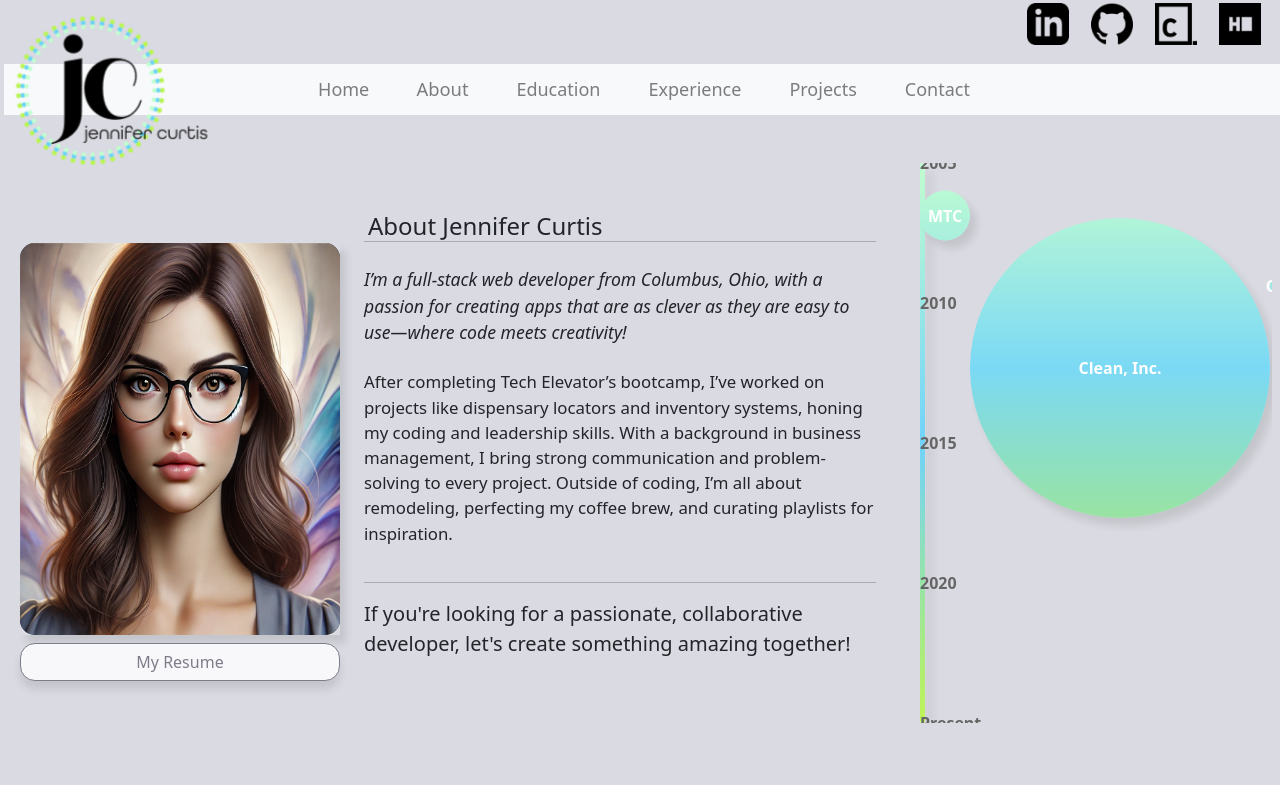
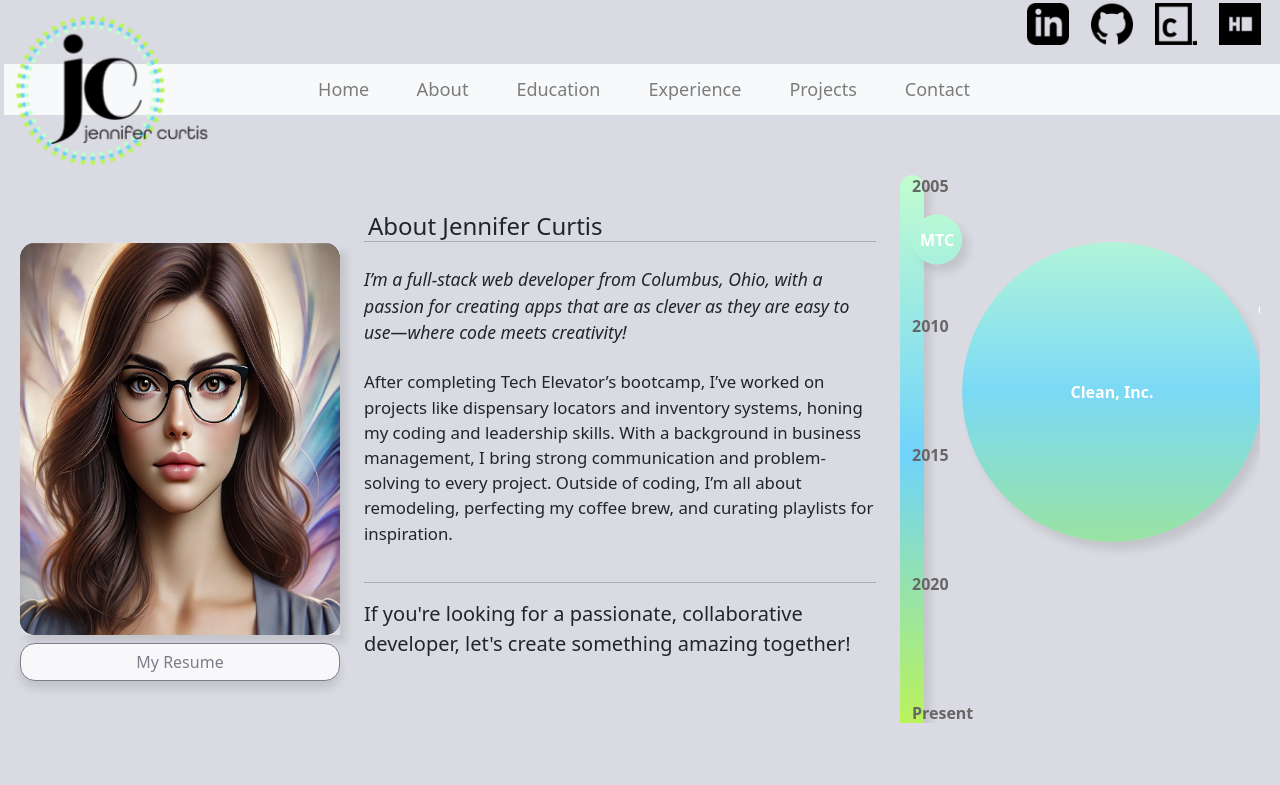
Before and after one commit to CraftyCurtis05/my-portfolio, a Vue app: page /about in a window 1280 px wide. Shown: the top 785 px of the page. Built offline with nearby package versions, Linux system fonts and the light colour scheme.

Commit message:
Timeline styling progress

```diff
--- a/src/App.vue
+++ b/src/App.vue
@@ -45,6 +45,7 @@ html {
 }
 
 body {
+  min-height: 75vh;
   background-color: #dadae2;
   overflow-x: hidden;
   scroll-behavior: smooth;
--- a/src/components/about/AboutMe.vue
+++ b/src/components/about/AboutMe.vue
@@ -69,6 +69,12 @@ export default {
 </script>
 
 <style scoped>
+article {
+  height: 70vh;
+  margin: 0;
+  padding: 0;
+}
+
 .container {
   width: 25vw;
 }
--- a/src/components/about/Timeline.vue
+++ b/src/components/about/Timeline.vue
@@ -1,21 +1,19 @@
 <template>
-  <aside class="timeline-container">
-    <!-- Timeline Wrapper -->
-    <article class="timeline-wrapper mx-auto">
+  <article class="timeline-container row position-relative d-flex align-items-center pt-4">
+
     <!-- Vertical Timeline Line -->
-      <section class="timeline-line lead">
-        <!-- Year Markers -->
-        <div class="timeline-marker" style="top: 0%;">2005</div>
-        <div class="timeline-marker" style="top: 25%;">2010</div>
-        <div class="timeline-marker" style="top: 50%;">2015</div>
-        <div class="timeline-marker" style="top: 75%;">2020</div>
-        <div class="timeline-marker" style="top: 100%;">Present</div>
+    <section class="timeline-line position-absolute lead">
+      <div class="timeline-marker position-absolute" style="top: 2%;">2005</div>
+      <div class="timeline-marker position-absolute" style="top: 27%;">2010</div>
+      <div class="timeline-marker position-absolute" style="top: 50%;">2015</div>
+      <div class="timeline-marker position-absolute" style="top: 73%;">2020</div>
+      <div class="timeline-marker position-absolute" style="top: 96%;">Present</div>
     </section>
 
     <!-- Timeline Items -->
     <section class="timeline-items d-flex">
       <!-- Loop through timeline events -->
-        <div v-for="(item, index) in timelineItems" :key="index" class="text-center timeline-item">
+      <div v-for="(item, index) in timelineItems" :key="index" class="timeline-item text-center">
         <!-- Event Circle -->
         <div
           class="timeline-circle"
@@ -33,7 +31,7 @@
         </div>
 
         <!-- Description Box -->
-          <div v-if="isHovered === index" class="timeline-description p-4 rounded shadow-lg bg-white">
+        <div v-if="isHovered === index" class="timeline-description rounded shadow-lg bg-white p-4">
           <div class="d-flex flex-column">
             <!-- Dates and Place -->
             <div class="mb-3">
@@ -55,7 +53,6 @@
       </div>
     </section>
   </article>
-  </aside>
 </template>
 
 <script>
@@ -193,23 +190,21 @@ export default {
 </script>
 
 <style scoped>
-.timeline-wrapper {
-  position: relative;
-  max-width: 25vw;
-  height: 70vh;
+.timeline-container {
+  width: 100%;
+  height: 100%;
+  overflow: hidden;
 }
 
 .timeline-line {
-  position: absolute;
-  width: .3rem;
+  width: 1%;
   height: 100%;
   background: linear-gradient(to bottom, #c2fdcf, #70d3fb, #bef454);
-  border-radius: 1rem;
+  border-radius: 15px;
   box-shadow: .4rem .5rem .5rem rgba(0, 0, 0, 0.1);
 }
 
 .timeline-marker {
-  position: absolute;
   font-size: 1rem;
   font-weight: 800;
   color: #666666;
```
Lines whose indentation alone changed are shown as unchanged.
